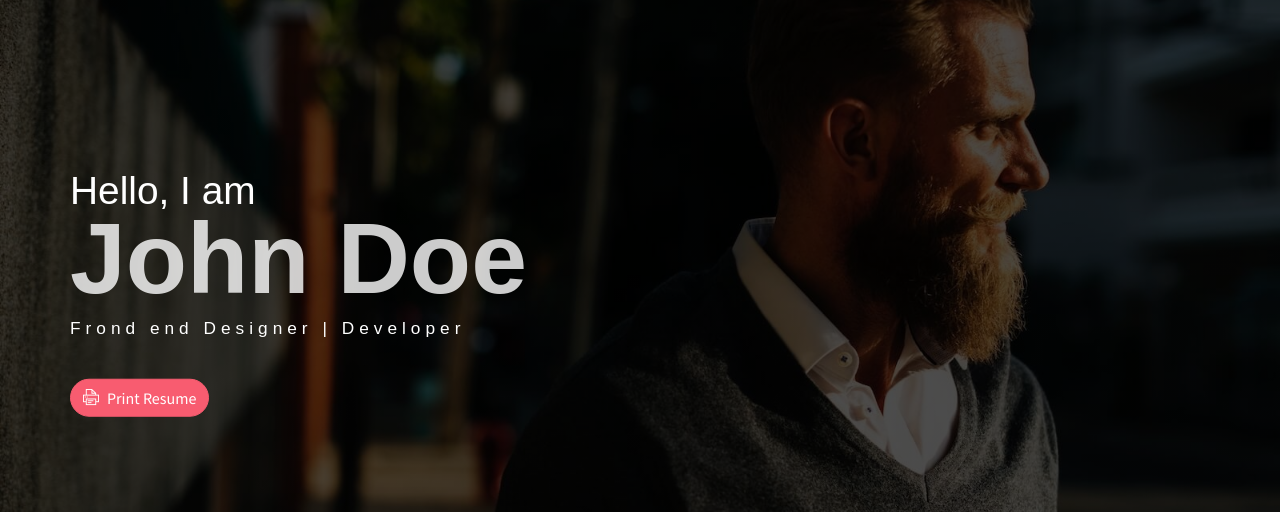
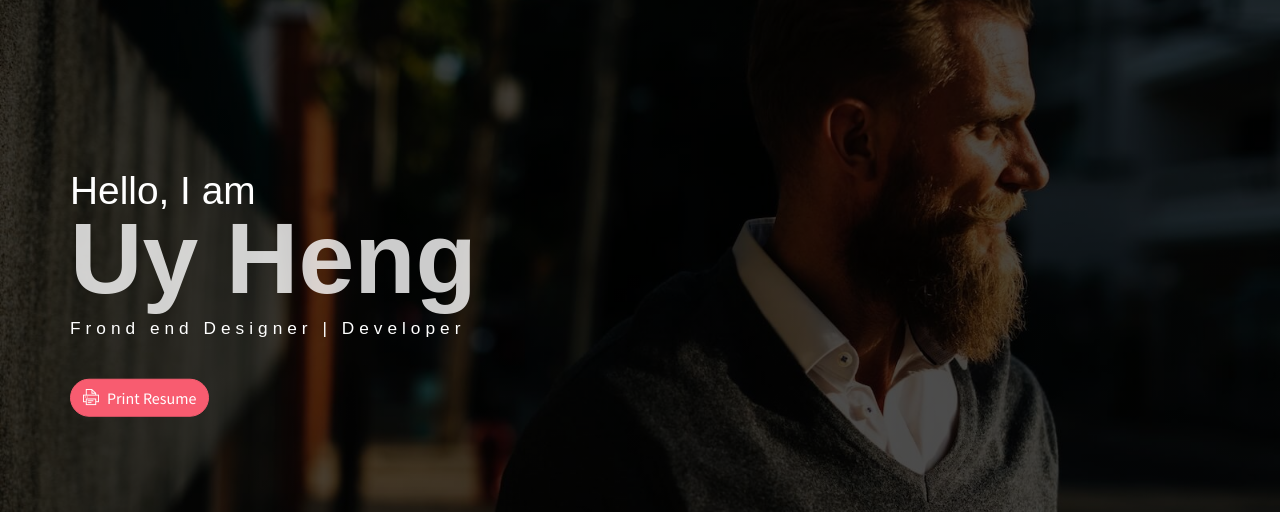
Before and after one commit to xinguy/xinguy.github.io, a plain HTML site: page index.html in a window 1280 px wide. Shown: the part 60-572 px from the top of the page. Drawn offline with Linux system fonts and the light colour scheme; some packages are replaced by stand-ins of ours.

Commit message:
change name

```diff
--- a/index.html
+++ b/index.html
@@ -24,7 +24,7 @@
             </ul>
             <div class="header-content">
                 <h4 class="header-subtitle" >Hello, I am</h4>
-                <h1 class="header-title">John Doe</h1>
+                <h1 class="header-title">Uy Heng</h1>
                 <h6 class="header-mono" >Frond end Designer | Developer</h6>
                 <button class="btn btn-primary btn-rounded"><i class="ti-printer pr-2"></i>Print Resume</button>
             </div>
```
